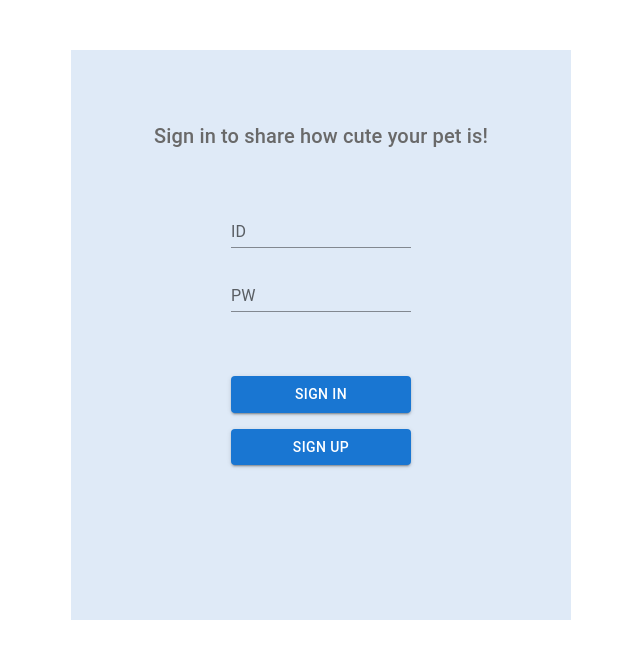
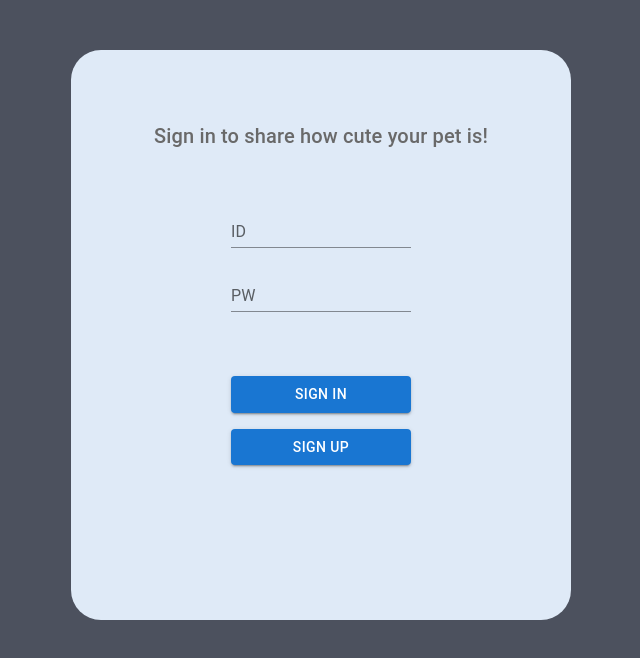
Before and after one commit to y-jiu/Show_off_your_pets, a React (Create React App) app in the folder frontend/: page / in a window 1280 px wide. Shown: the top 658 px of the page, without its empty margins (319-959 px from the left). Built offline with nearby package versions, Linux system fonts and the light colour scheme.

Commit message:
Change Background color, add new page

```diff
--- a/frontend/src/App.css
+++ b/frontend/src/App.css
@@ -1,3 +1,10 @@
 .App {
   text-align: center;
+  position: absolute;
+  top: 0;
+  left: 0;
+  width: 100%;
+  height: 100%;
+  background-color: #4C515E;
+  background-size: cover;
 }
--- a/frontend/src/App.js
+++ b/frontend/src/App.js
@@ -1,21 +1,24 @@
-import { BrowserRouter, Route, Switch } from 'react-dom';
+
 import * as React from 'react';
 import './App.css';
 import LoginPage from './pages/LoginPage';
 // import ReactDOM from 'react-dom';
 // import { Component } from 'react';
-
+import { BrowserRouter, Route, Routes } from 'react-router-dom';
+// import { Switch } from 'react-dom';
+import MainPage from './pages/MainPage';
 
 const App = () => {
 
   return (
     <div className="App">
-      <LoginPage />
-      {/* <BrowserRouter>
-        <Switch>
-          <Route exact path="/" component={LoginPage} />
-        </Switch>
-      </BrowserRouter> */}
+      {/* <LoginPage></LoginPage> */}
+        <BrowserRouter>
+          <Routes>
+            <Route exact path="/" element = {LoginPage()}></Route>
+            <Route path="/main" element = {MainPage()} ></Route>
+          </Routes>
+        </BrowserRouter>
     </div>
   );
 }
--- a/frontend/src/pages/LoginPage.js
+++ b/frontend/src/pages/LoginPage.js
@@ -6,6 +6,8 @@ import Stack from '@mui/material/Stack';
 import Modal from '@mui/material/Modal';
 import Box from '@mui/material/Box';
 import Typography from '@mui/material/Typography';
+
+
 
 const modalstyle = {
   position: 'absolute',
@@ -19,30 +21,33 @@ const modalstyle = {
   p: 4,
 };
 
-const LoginPage = () => {
-
-    const [open, setOpen] = React.useState(false);
-
-    // this.state = {
-    //   open : false
-    // }
-
-    const handleOpen = () => setOpen(true);
-    const handleClose = () => setOpen(false);
-
-    return (
-        <div>
-          <div>
-            <div
-              style={{
+const containerstyle = {
   backgroundColor:"#DFEAF7",
   width: "500px",
   height: "500px",
   marginLeft: "auto",
   marginRight: "auto",
   marginTop: "50px",
-                paddingTop: "70px"
-              }}>
+  paddingTop: "70px",
+  borderRadius: "30px"
+}
+
+const LoginPage = () => {
+
+    const [open, setOpen] = React.useState(false);
+
+    const handleOpen = () => setOpen(true);
+    const handleClose = () => setOpen(false);
+
+    function loginCheck(e) {
+      e.preventDefault();
+      console.log('You clicked signin.');
+      window.location.href = '/main'
+    }
+    return (
+      <div>
+        <div
+          style={containerstyle}>
             <div>
                 <Typography variant="h6" style={{color: "dimgrey"}}>Sign in to share how cute your pet is!</Typography>
               </div>
@@ -52,7 +57,7 @@ const LoginPage = () => {
               <TextField id="standard-basic" label="ID" variant="standard" />
               <TextField id="standard-basic" label="PW" variant="standard" type="password"/>
               <div> </div><div> </div><div> </div>
-                  <Button variant="contained">SIGN IN</Button>
+              <Button onClick={loginCheck} variant="contained">SIGN IN</Button>
               <Button onClick={handleOpen} variant="contained">SIGN UP</Button>
             </Stack>
             <Modal
@@ -76,10 +81,7 @@ const LoginPage = () => {
             </Modal>
         </div>
       </div>
-        </div>
     );
 }
 
-// ReactDOM.render(<LoginPage />, document.getElementById('app'))
-
 export default LoginPage;
--- /dev/null
+++ b/frontend/src/pages/MainPage.js
@@ -0,0 +1,9 @@
+
+
+const MainPage = () => {
+  return (
+    <div>
+    </div>
+  );
+}
+export default MainPage;
--- a/package.json
+++ b/package.json
@@ -1,11 +1,13 @@
 {
   "dependencies": {
-    "@emotion/react": "^11.6.0",
+    "@emotion/react": "^11.7.0",
     "@emotion/styled": "^11.6.0",
     "@material-ui/core": "^4.12.3",
+    "@mui/core": "^5.0.0-alpha.54",
     "@mui/icons-material": "^5.2.0",
     "@mui/material": "^5.2.0",
     "@mui/styles": "^5.2.1",
+    "axios": "^0.24.0",
     "react-router-dom": "^6.0.2"
   }
 }
```
Also changed, not shown: frontend/api/api.js (added, +10 -0 lines), 2 other files (tests, documents, lock files or other folders). Lines whose indentation alone changed are shown as unchanged.
